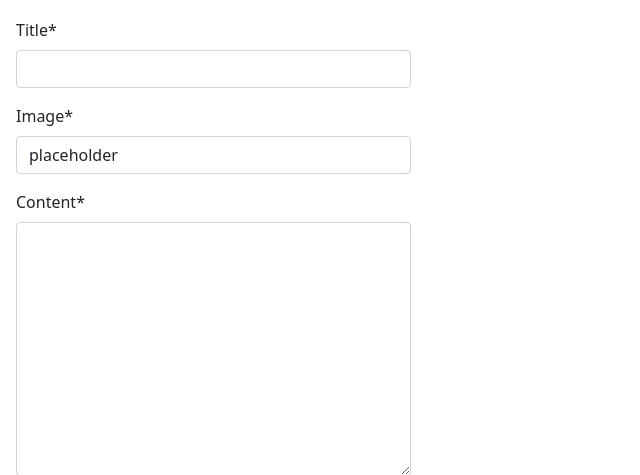
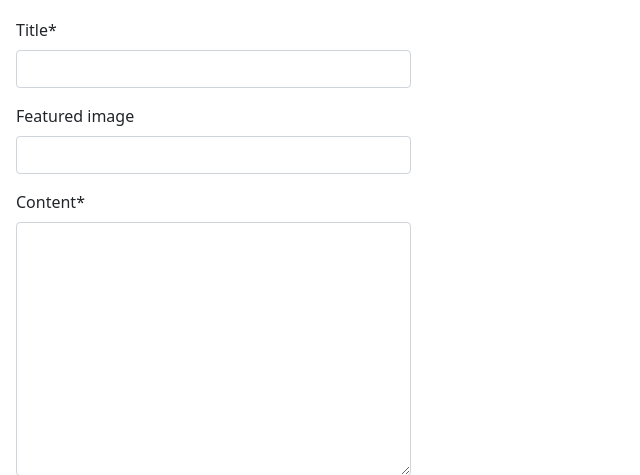
Before and after one commit to Mienjung97/PROject-GOLFblog, a Django app: page /create/ in a window 1280 px wide. Shown: the part 285-760 px from the top of the page, without its empty margins (0-640 px from the left). Run offline with Django 4.2, Linux system fonts and the light colour scheme; the visitor is signed in with stand-in values (Sample User, id 1); some libraries are stand-ins or nearby versions.

Commit message:
bugfix: users can now upload pictures

```diff
--- a/blog/forms.py
+++ b/blog/forms.py
@@ -1,5 +1,6 @@
 from django import forms
 from .models import Comment, Post
+from cloudinary.forms import CloudinaryFileField
 
 class CommentForm(forms.ModelForm):
     """
@@ -13,6 +14,12 @@ class PostForm(forms.ModelForm):
     """
     Adds the form for creating a post.
     """
+    featured_image = CloudinaryFileField(
+        options= {
+            'crop': 'limit', 'width': 600, 'height': 600,
+        },
+        required=False
+    )
     class Meta:
         model = Post
         fields = ('title', 'featured_image', 'content', 'status', 'excerpt')
--- a/blog/models.py
+++ b/blog/models.py
@@ -16,7 +16,8 @@ class Post(models.Model):
     author = models.ForeignKey(
         User, on_delete=models.CASCADE, related_name="blog_posts"
     )
-    featured_image = CloudinaryField('image', default='placeholder')
+    featured_image = CloudinaryField('image', default='placeholder',
+    blank=True, null=True)
     content = models.TextField()
     created_on = models.DateTimeField(auto_now_add=True)
     status = models.IntegerField(choices=STATUS, default=0)
--- a/blog/templates/blog/create_post.html
+++ b/blog/templates/blog/create_post.html
@@ -6,7 +6,7 @@
     <div class="card-body">
         <h1>Create a Post:</h1>
         <p>Posting as: {{ user.username }}</p>
-        <form id="postForm" method="post" style="margin-top: 1.3em;">
+        <form id="postForm" method="post" enctype="multipart/form-data" style="margin-top: 1.3em;">
             {{ post_form | crispy }}
             {% csrf_token %}
             <button id="submitButtonPost" type="submit" data-post_id="{{ post.id }}" class="btn btn-lg">Submit post</button>
--- a/blog/views.py
+++ b/blog/views.py
@@ -40,6 +40,10 @@ def create_post(request):
             if not post.slug:
                 post.slug = slugify(post.title)
                 print("Generated slug:", post.slug)
+            if 'featured_image' in post_form.cleaned_data and post_form.cleaned_data['featured_image']:
+                post.featured_image = post.featured_image = post_form.cleaned_data['featured_image']
+            else:
+                post.featured_image = None
             post.save()
             print('POST: ', post)
             print("post has been saved")
```
Also changed, not shown: blog/migrations/0005_alter_post_featured_image.py (added).
